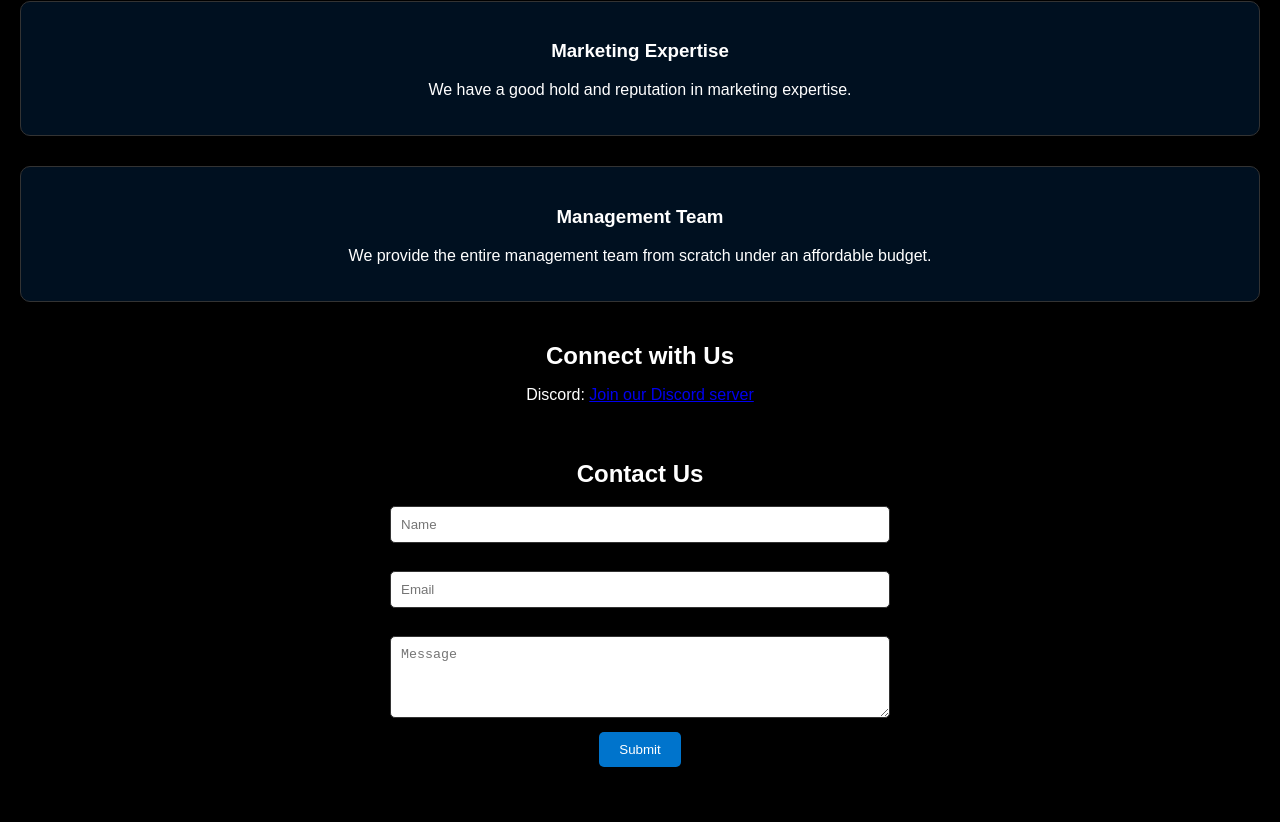
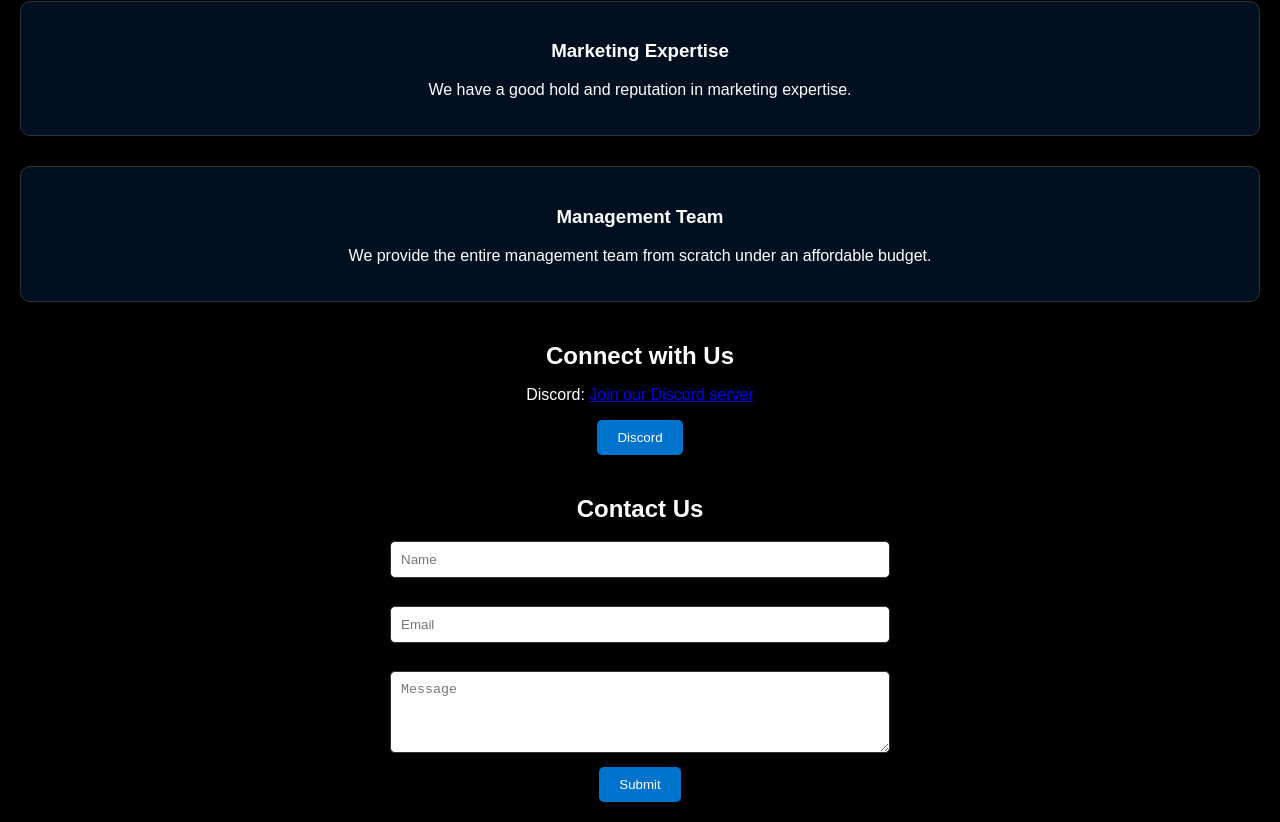
Before and after one commit to Aadistudios21/Engagersclub, a plain HTML site: page index.html in a window 1280 px wide. Shown: the part 2071-2893 px from the top of the page. Before the commit the page ends 2858 px from the top, so only its background shows below. Drawn offline with Linux system fonts and the light colour scheme.

Commit message:
Update index.html

```diff
--- a/index.html
+++ b/index.html
@@ -92,6 +92,7 @@
     <section>
         <h2>Connect with Us</h2>
         <p>Discord: <a href="https://discord.gg/4ymgESfQ7K" target="_blank">Join our Discord server</a></p>
+        <button type="Discord">Discord</button>
 
                                                                                                                             </section>
     <section>
```
